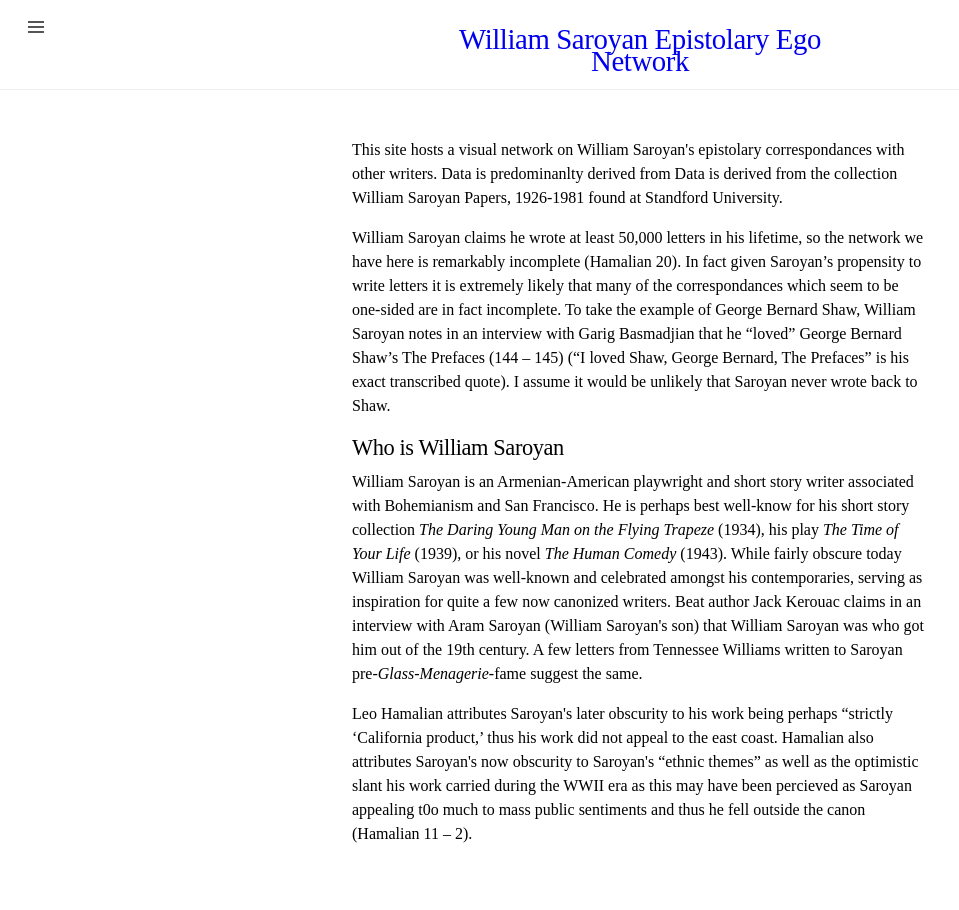
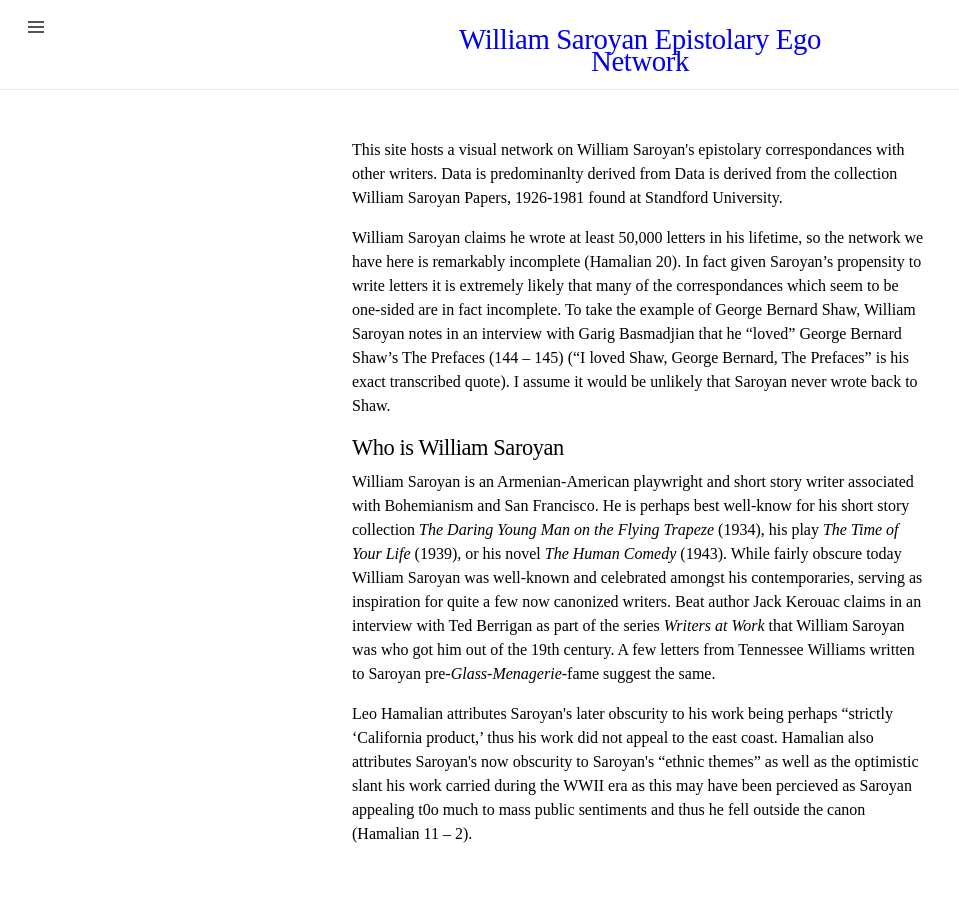
Before and after one commit to alyssa-jorgensen/williamsaroyannetwork, a Jekyll site: the page built from index.markdown, in a window 1280 px wide. Shown: the whole page, without its empty margins (0-959 px from the left). Built offline with Jekyll 4.4.1, drawn with Linux system fonts in a browser that asks for light colours.

Commit message:
deleted bibliography.md
also correct my information on the jack kerouac interview

```diff
--- a/about.markdown
+++ b/about.markdown
@@ -32,6 +32,9 @@ permalink: /about/
 
 <p>This network demonstrates that correspondance exists between Saroyan and major modernist writers such as T.S. Eliot, Sherwood Anderson, John Steinbeck, Gertrude Stein, and Thomas Wolfe. This network demonstrates that correspondance exists between Saroyan and Beat authors such as Terry Southern, Seymour Krim, and Ken Kesey.Saroyan has even corresponded with notable science fiction authors H.G. Wells, Ray Bradbury, and Frank Herbert.</p>
 
-<p>I believe the network demonstrates Saroyan's wide range of correspondance. Given that the network is currently very limited in its data, I believe looking into archives of other author would lend to more data and evenmore interesting insights. My suggestion is to begin with Jack Kerouac who is currently not in the network but I find it unlikely the two would have never corresponded even if it is simply one letter from Kerouac.</p>
+<p>I believe the network demonstrates Saroyan's wide range of correspondance. Given that the network is currently very limited in its data, I believe looking into archives of other author would lend to more data and evenmore interesting insights. My suggestion is to begin with Jack Kerouac who is currently not in the network but I find it unlikely the two would have never corresponded even if it is simply one letter from Kerouac. Aram Saroyan even accompanied Kerouac in his interview with Ted Berrigan as part of the <em>Writers at Work</em> series.</p>
 
 <p>Edward Halsey Foster claims that the connection between Saroyan and the beats “needs to be underscored as one of the truly significant lines of influence in American Literary History of our time” (45). Saroyan, though never a beat author, appears to be closely related to the movement through his influence. While the network only appears to show data from three beat authors and Lawrence Ferlinghetti who co-founded the famous City Lights book store and published several beat writers, I believe expanding into the archives of various other beat authors may further illuminate Saroyan's relationship to the generation.</p>
+
+
+<h1>Bibliography</h1>
--- a/index.markdown
+++ b/index.markdown
@@ -12,6 +12,6 @@ layout: default
 
 
 <h1>Who is William Saroyan</h1>
-<p>William Saroyan is an Armenian-American playwright and short story writer associated with Bohemianism and San Francisco. He is perhaps best well-know for his short story collection <em>The Daring Young Man on the Flying Trapeze</em> (1934), his play <em>The Time of Your Life</em> (1939), or his novel <em>The Human Comedy</em> (1943). While fairly obscure today William Saroyan was well-known and celebrated amongst his contemporaries, serving as inspiration for quite a few now canonized writers. Beat author Jack Kerouac claims in an interview with Aram Saroyan (William Saroyan's son) that William Saroyan was who got him out of the 19th century. A few letters from Tennessee Williams written to Saroyan pre-<em>Glass-Menagerie</em>-fame suggest the same.</p>
+<p>William Saroyan is an Armenian-American playwright and short story writer associated with Bohemianism and San Francisco. He is perhaps best well-know for his short story collection <em>The Daring Young Man on the Flying Trapeze</em> (1934), his play <em>The Time of Your Life</em> (1939), or his novel <em>The Human Comedy</em> (1943). While fairly obscure today William Saroyan was well-known and celebrated amongst his contemporaries, serving as inspiration for quite a few now canonized writers. Beat author Jack Kerouac claims in an interview with Ted Berrigan as part of the series <em>Writers at Work</em> that William Saroyan was who got him out of the 19th century. A few letters from Tennessee Williams written to Saroyan pre-<em>Glass-Menagerie</em>-fame suggest the same.</p>
 
 <p>Leo Hamalian attributes Saroyan's later obscurity to his work being perhaps “strictly ‘California product,’ thus his work did not appeal to the east coast. Hamalian also attributes Saroyan's now obscurity to Saroyan's “ethnic themes” as well as the optimistic slant his work carried during the WWII era as this may have been percieved as Saroyan appealing t0o much to mass public sentiments and thus he fell outside the canon (Hamalian 11 – 2).</P>
```
Also changed, not shown: bibliography.md (deleted, +0 -14 lines).
